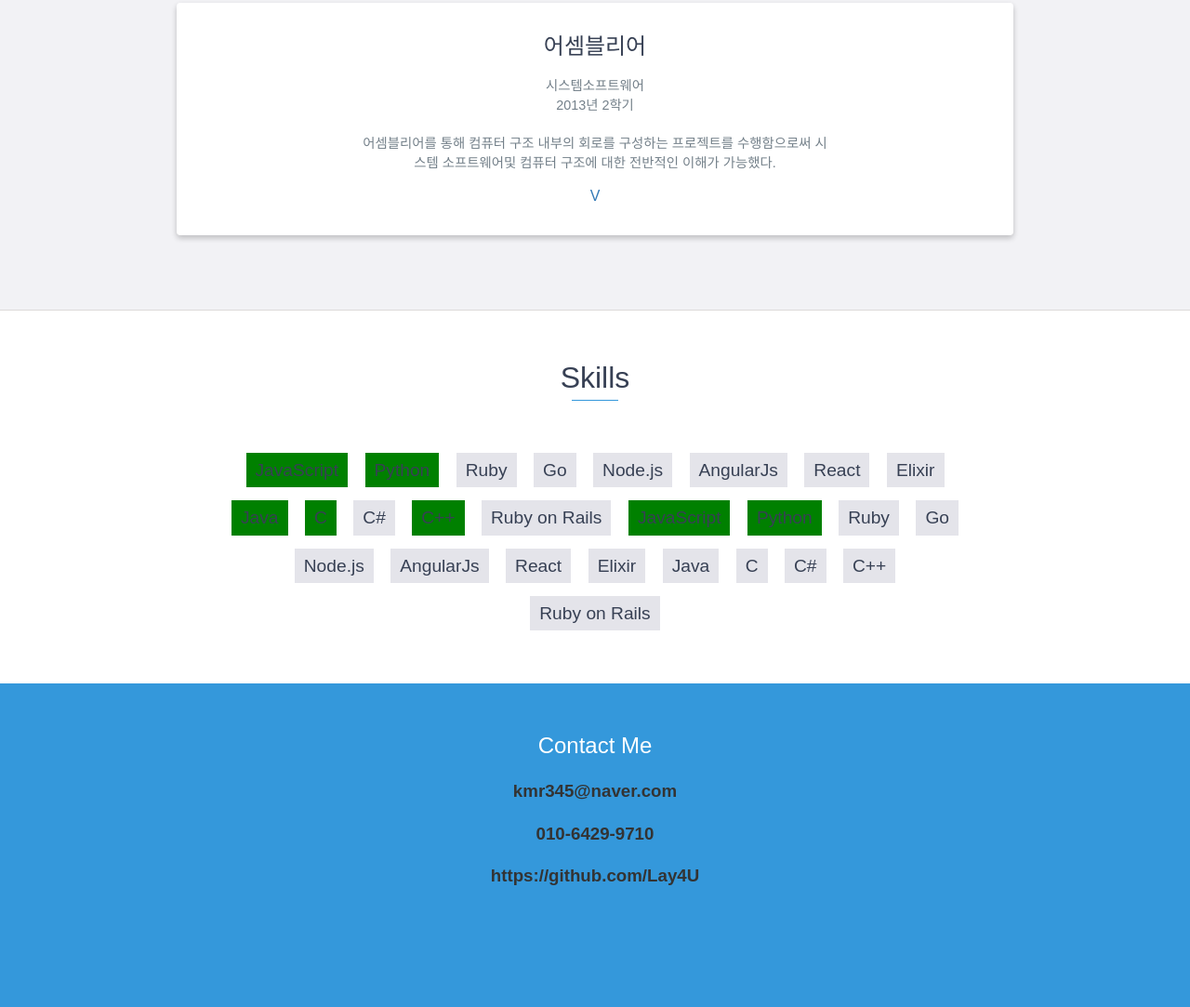
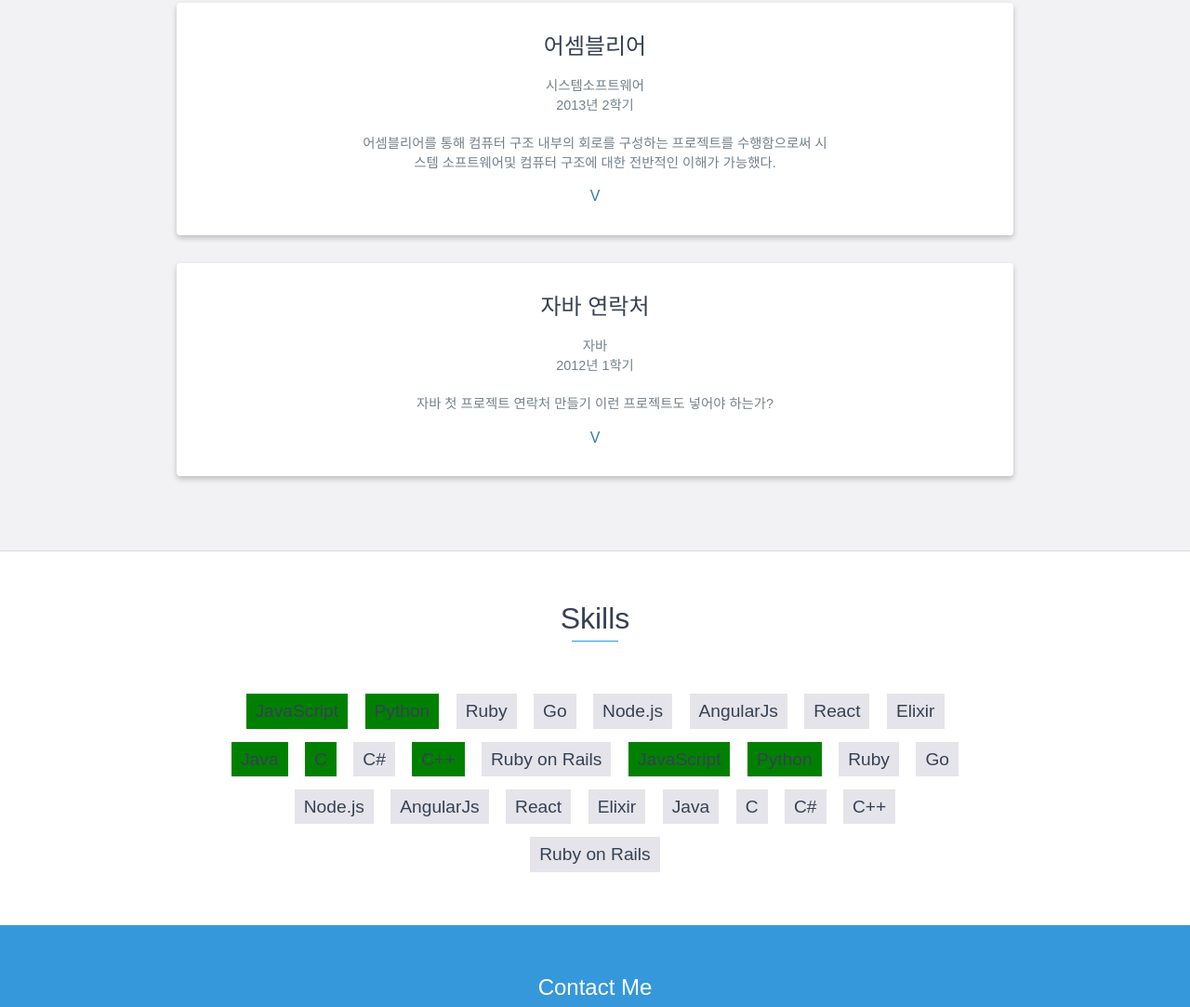
Before and after one commit to Lay4U/portfolio, a website: page index.html in a window 1280 px wide. Shown: the part 7765-8848 px from the top of the page at 93% size. Drawn offline with nearby package versions, Linux system fonts and the light colour scheme; a web font is replaced by a local one.

Commit message:
2012_1pj

```diff
--- a/index.html
+++ b/index.html
@@ -463,6 +463,22 @@
                 <!-- End .project-info -->
             </div>
             <!-- End .project -->
+            <!-- Start .project -->
+            <div class="project shadow-large no-image">
+                <!-- <div class="project-image">
+                        <img src="images/project.jpg" />
+                    </div> -->
+                <!-- End .project-image -->
+                <div class="project-info">
+                    <h3>자바 연락처</h3>
+                    <p>
+                        자바 <br>2012년 1학기 <br><br>자바 첫 프로젝트 연락처 만들기 이런 프로젝트도 넣어야 하는가?
+                    </p>
+                    <a href="#">V</a>
+                </div>
+                <!-- End .project-info -->
+            </div>
+            <!-- End .project -->
         </div>
     </div>
     </div>
```
